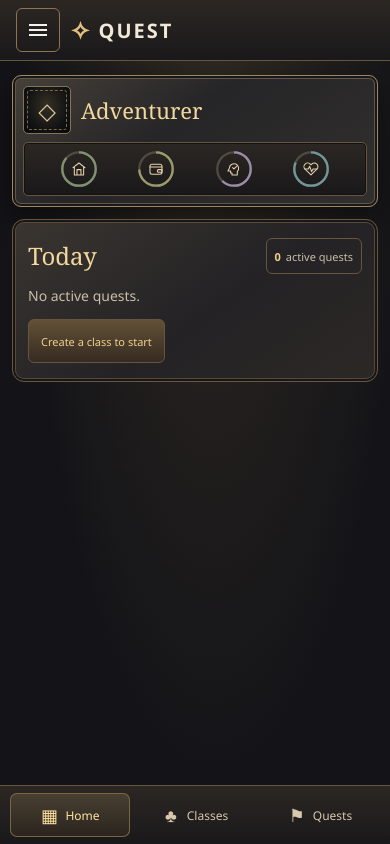
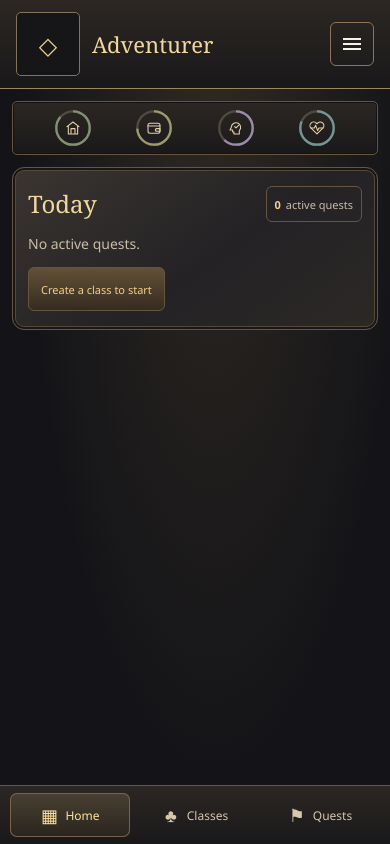
Before and after one commit to Austin-J-Ross/lifrpg, a React (Vite) app: page /#/home in a window 390 px wide. Built offline with nearby package versions, Linux system fonts and the light colour scheme.

Commit message:
Integrate About menu into character banner

```diff
--- a/src/app/AppLayout.tsx
+++ b/src/app/AppLayout.tsx
@@ -1,7 +1,6 @@
-import { useEffect, useRef, useState } from 'react';
+import { useEffect } from 'react';
 import { NavLink, Link, Outlet, useLocation } from 'react-router';
 import { useApp } from '../state/AppProvider';
-import { QuestBadge } from '../features/quests/QuestBadge';
 const pages = [
   ['home', 'Home', '▦'],
   ['classes', 'Classes', '♣'],
@@ -9,15 +8,11 @@ const pages = [
 ];
 export function AppLayout() {
   const location = useLocation();
-  const menuButton = useRef<HTMLButtonElement>(null);
-  const [menuLocation, setMenuLocation] = useState<string | null>(null);
-  const menuOpen = menuLocation === location.key;
   const { notice, storageError } = useApp();
   const page =
     location.pathname === '/about'
       ? 'About'
       : (pages.find(([key]) => location.pathname === '/' + key)?.[1] ?? 'Home');
-  const isHome = page === 'Home';
   useEffect(() => {
     document.title = 'Quest | ' + page;
     window.scrollTo(0, 0);
@@ -28,43 +23,6 @@ export function AppLayout() {
 
   return (
     <div className="app">
-      <header className="app-header">
-        <div className="sidebar-heading">
-          <div
-            className="about-tray"
-            onKeyDown={(event) => {
-              if (event.key !== 'Escape' || !menuOpen) return;
-              setMenuLocation(null);
-              menuButton.current?.focus();
-            }}
-          >
-            <button
-              ref={menuButton}
-              type="button"
-              className="about-menu"
-              aria-expanded={menuOpen}
-              aria-controls="about-tray-links"
-              onClick={() => setMenuLocation(menuOpen ? null : location.key)}
-            >
-              <span className="sr-only">Menu</span>
-              <span className="hamburger-lines" aria-hidden="true" />
-            </button>
-            <div
-              className="tray-links"
-              id="about-tray-links"
-              hidden={!menuOpen}
-            >
-              <NavLink to="/about" onClick={() => setMenuLocation(null)}>
-                About
-              </NavLink>
-            </div>
-          </div>
-          <Link className="brand" to="/home">
-            <span aria-hidden="true">✧</span> QUEST
-          </Link>
-        </div>
-        {!isHome && <QuestBadge />}
-      </header>
       <main id="top">
         {storageError && (
           <p className="storage-warning" role="alert">
--- /dev/null
+++ b/src/components/ui/AboutMenu.tsx
@@ -0,0 +1,36 @@
+import { useRef, useState } from 'react';
+import { NavLink, useLocation } from 'react-router';
+
+export function AboutMenu() {
+  const location = useLocation();
+  const menuButton = useRef<HTMLButtonElement>(null);
+  const [menuLocation, setMenuLocation] = useState<string | null>(null);
+  const menuOpen = menuLocation === location.key;
+  return (
+    <div
+      className="about-tray"
+      onKeyDown={(event) => {
+        if (event.key !== 'Escape' || !menuOpen) return;
+        setMenuLocation(null);
+        menuButton.current?.focus();
+      }}
+    >
+      <button
+        ref={menuButton}
+        type="button"
+        className="about-menu"
+        aria-expanded={menuOpen}
+        aria-controls="about-tray-links"
+        onClick={() => setMenuLocation(menuOpen ? null : location.key)}
+      >
+        <span className="sr-only">Menu</span>
+        <span className="hamburger-lines" aria-hidden="true" />
+      </button>
+      <div className="tray-links" id="about-tray-links" hidden={!menuOpen}>
+        <NavLink to="/about" onClick={() => setMenuLocation(null)}>
+          About
+        </NavLink>
+      </div>
+    </div>
+  );
+}
--- a/src/components/ui/PageHeading.tsx
+++ b/src/components/ui/PageHeading.tsx
@@ -1,4 +1,6 @@
 import type { ReactNode } from 'react';
+import { AboutMenu } from './AboutMenu';
+import { QuestBadge } from '../../features/quests/QuestBadge';
 export function PageHeading({
   title,
   description,
@@ -14,7 +16,11 @@ export function PageHeading({
         <h1 tabIndex={-1}>{title}</h1>
         {description && <p>{description}</p>}
       </div>
-      {children}
+      <AboutMenu />
+      <div className="page-heading-actions">
+        <QuestBadge />
+        {children}
+      </div>
     </header>
   );
 }
--- a/src/pages/HomePage.tsx
+++ b/src/pages/HomePage.tsx
@@ -1,4 +1,5 @@
 import { Link } from 'react-router';
+import { AboutMenu } from '../components/ui/AboutMenu';
 import { useApp } from '../state/AppProvider';
 import { HealthRings } from '../features/domains/HealthRings';
 import { QuestList } from '../features/quests/QuestList';
@@ -13,26 +14,36 @@ export function HomePage() {
   );
   return (
     <div className="home-layout">
-      <section className="character-sheet" aria-label="Character">
-        <header className="profile-header">
+      <header className="character-banner">
+        {profile.portrait ? (
+          <img className="character-icon" src={profile.portrait} alt="" />
+        ) : (
+          <Link
+            className="character-icon"
+            to="/about"
+            aria-label="Add a full-body photo"
+          >
+            <span aria-hidden="true">◇</span>
+          </Link>
+        )}
+        <div className="character-identity">
           <h2 id="display-name">
             {[profile.firstName, profile.lastName].filter(Boolean).join(' ') ||
               'Adventurer'}
           </h2>
           {highestLevel > 0 && <p>Top class level {highestLevel}</p>}
-        </header>
+        </div>
+        <AboutMenu />
+      </header>
+      <section className="character-sheet" aria-label="Character">
         <div className="character-overview">
           <div className="full-body-portrait">
             {profile.portrait ? (
               <img src={profile.portrait} alt="Full-body character portrait" />
             ) : (
-              <Link
-                className="portrait-placeholder"
-                to="/about"
-                aria-label="Add a full-body photo"
-              >
-                <span aria-hidden="true">◇</span>
-              </Link>
+              <div className="portrait-placeholder" aria-hidden="true">
+                ◇
+              </div>
             )}
           </div>
           <HealthRings />
--- a/src/styles/character-sheet.css
+++ b/src/styles/character-sheet.css
@@ -48,13 +48,38 @@ main {
     0 12px 32px #0007;
 }
 
-.character-sheet .profile-header {
-  grid-template-columns: minmax(0, 1fr);
-  padding: 10px 15px;
-  margin-bottom: 10px;
-  border: 1px solid #716045;
-  border-radius: 4px;
-  background: linear-gradient(#282522, #131417);
+.character-banner {
+  display: grid;
+  grid-column: 1 / -1;
+  grid-template-columns: 64px minmax(0, 1fr) auto;
+  align-items: center;
+  gap: 12px;
+  padding: 12px 16px;
+  border-bottom: 1px solid #9d8761;
+  background: var(--metal-inset);
+}
+
+.character-icon {
+  display: grid;
+  place-items: center;
+  width: 64px;
+  aspect-ratio: 1;
+  border: 1px solid #82735b;
+  border-radius: 5px;
+  background: #161518;
+  color: var(--green);
+  font-size: 24px;
+  object-fit: cover;
+  object-position: center top;
+}
+
+.character-identity h2 {
+  font-size: 22px;
+}
+
+.character-identity p {
+  color: var(--muted);
+  font-size: 12px;
 }
 
 .app :is(h1, h2) {
@@ -98,21 +123,12 @@ main {
   display: grid;
   place-content: center;
   justify-items: center;
-  gap: 10px;
+  font-size: 36px;
   margin: 14px;
   border: 1px dashed #78684e;
   border-radius: 3px;
   color: #e0c796;
   text-align: center;
-}
-
-.portrait-placeholder:hover {
-  background: #efd38e0d;
-}
-
-.portrait-placeholder span {
-  font-size: 36px;
-  line-height: 1;
 }
 
 @media (max-width: 680px) {
@@ -125,59 +141,27 @@ main {
     gap: 12px;
   }
 
-  .character-sheet {
-    display: grid;
-    grid-template-columns: 48px minmax(0, 1fr);
-    align-items: center;
-    gap: 8px 10px;
-    padding: 10px;
+  .character-banner {
+    margin-inline: -12px;
   }
 
-  .character-sheet .profile-header {
-    grid-column: 2;
-    grid-row: 1;
-    gap: 3px;
-    padding: 0;
-    margin: 0;
-    border: 0;
-    background: none;
+  .home-layout:first-child .character-banner {
+    margin-top: -14px;
   }
 
-  .character-sheet h2 {
-    font-size: 20px;
+  .character-sheet {
+    padding: 0;
+    border: 0;
+    border-radius: 0;
+    background: none;
+    box-shadow: none;
   }
 
   .character-overview {
-    display: contents;
+    display: block;
   }
 
   .full-body-portrait {
-    grid-column: 1;
-    grid-row: 1;
-    aspect-ratio: 1;
-    border-width: 1px;
-    overflow: hidden;
-  }
-
-  .full-body-portrait img {
-    object-fit: cover;
-    object-position: center top;
-  }
-
-  .portrait-placeholder {
-    margin: 3px;
-  }
-
-  .portrait-placeholder span {
-    font-size: 23px;
+    display: none;
   }
 }
-
-.character-sheet .profile-header h2 {
-  font-size: 22px;
-}
-
-.character-sheet .profile-header p {
-  color: var(--muted);
-  font-size: 12px;
-}
--- a/src/styles/pages.css
+++ b/src/styles/pages.css
@@ -6,11 +6,23 @@
   outline: none;
 }
 .page-heading {
+  display: grid;
+  grid-template-columns: minmax(0, 1fr) auto auto;
+  align-items: center;
+  gap: 12px;
+  padding: 4px 0 24px;
+}
+.page-heading > .about-tray {
+  grid-column: 3;
+  grid-row: 1;
+}
+.page-heading-actions {
   display: flex;
+  flex-wrap: wrap;
   align-items: center;
-  justify-content: space-between;
-  gap: 18px;
-  padding: 28px 0 24px;
+  gap: 8px;
+  grid-column: 2;
+  grid-row: 1;
 }
 .page-heading h1 {
   font-size: 28px;
@@ -119,6 +131,17 @@ textarea {
   }
 }
 @media (max-width: 680px) {
+  .page-heading {
+    grid-template-columns: minmax(0, 1fr) auto;
+  }
+  .page-heading > .about-tray {
+    grid-column: 2;
+    align-self: start;
+  }
+  .page-heading-actions {
+    grid-column: 1 / -1;
+    grid-row: 2;
+  }
   .page-heading h1 {
     font-size: 25px;
   }
--- a/src/styles/responsive.css
+++ b/src/styles/responsive.css
@@ -1,13 +1,5 @@
 /* Tablet and mobile */
 @media (max-width: 900px) {
-  .brand {
-    gap: 6px;
-    font-size: 20px;
-    letter-spacing: 2px;
-  }
-  .brand span {
-    font-size: 25px;
-  }
   main {
     padding: 26px 24px;
   }
--- a/src/styles/shell.css
+++ b/src/styles/shell.css
@@ -4,31 +4,6 @@
   padding-bottom: calc(70px + env(safe-area-inset-bottom));
 }
 
-.app-header {
-  position: relative;
-  z-index: 1;
-  display: flex;
-  align-items: center;
-  justify-content: space-between;
-  gap: 10px;
-  padding: 8px clamp(12px, 4vw, 36px);
-  border-bottom: 1px solid var(--line);
-  background: var(--metal-inset);
-}
-
-.brand {
-  display: flex;
-  align-items: center;
-  gap: 10px;
-  font-size: 25px;
-  font-weight: 750;
-  letter-spacing: 3px;
-}
-.sidebar-heading {
-  display: flex;
-  align-items: center;
-  gap: 10px;
-}
 .about-menu {
   display: grid;
   place-items: center;
@@ -51,7 +26,7 @@
   position: absolute;
   z-index: 2;
   top: calc(100% + 6px);
-  left: 0;
+  right: 0;
   min-width: 132px;
   padding: 4px;
   border: 1px solid #c9bda866;
@@ -76,10 +51,6 @@
   box-shadow:
     0 -5px currentColor,
     0 5px currentColor;
-}
-.brand span {
-  color: #e4c080;
-  font-size: 32px;
 }
 .bottom-nav {
   position: fixed;
```
